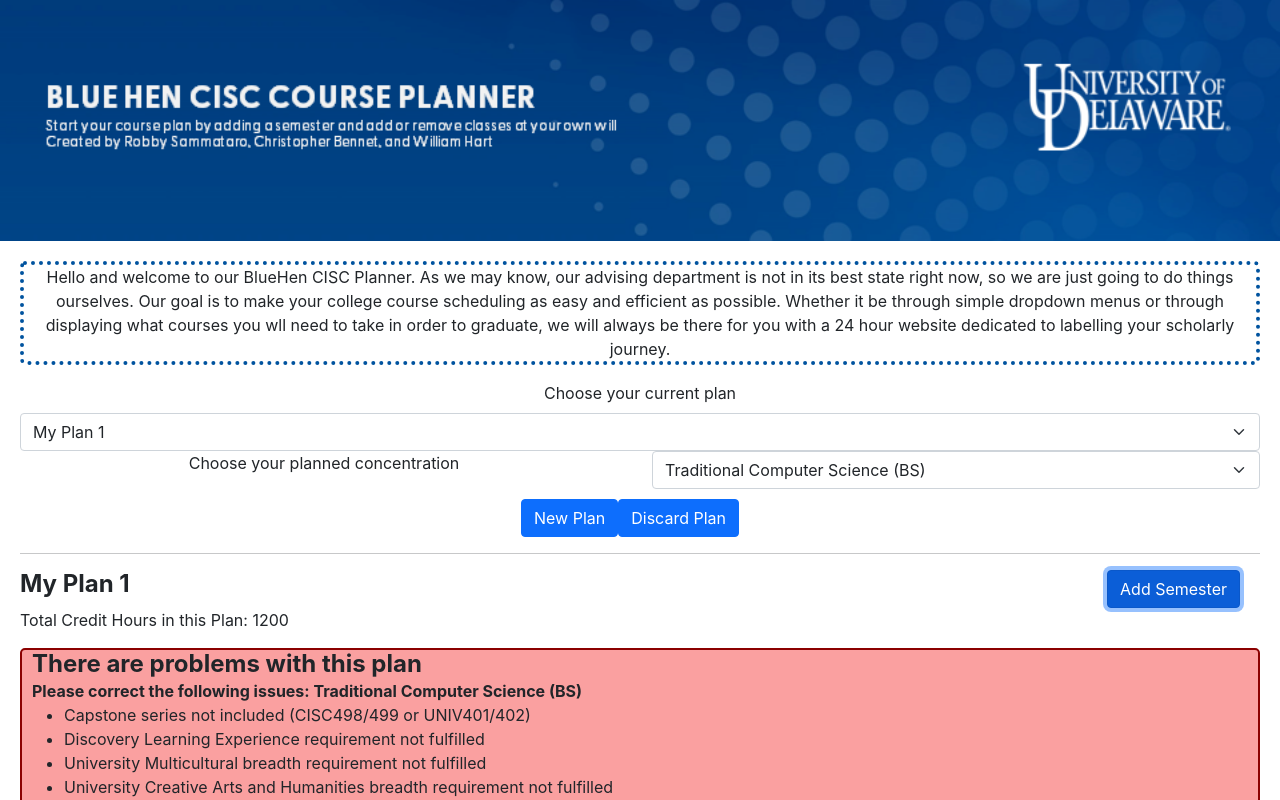
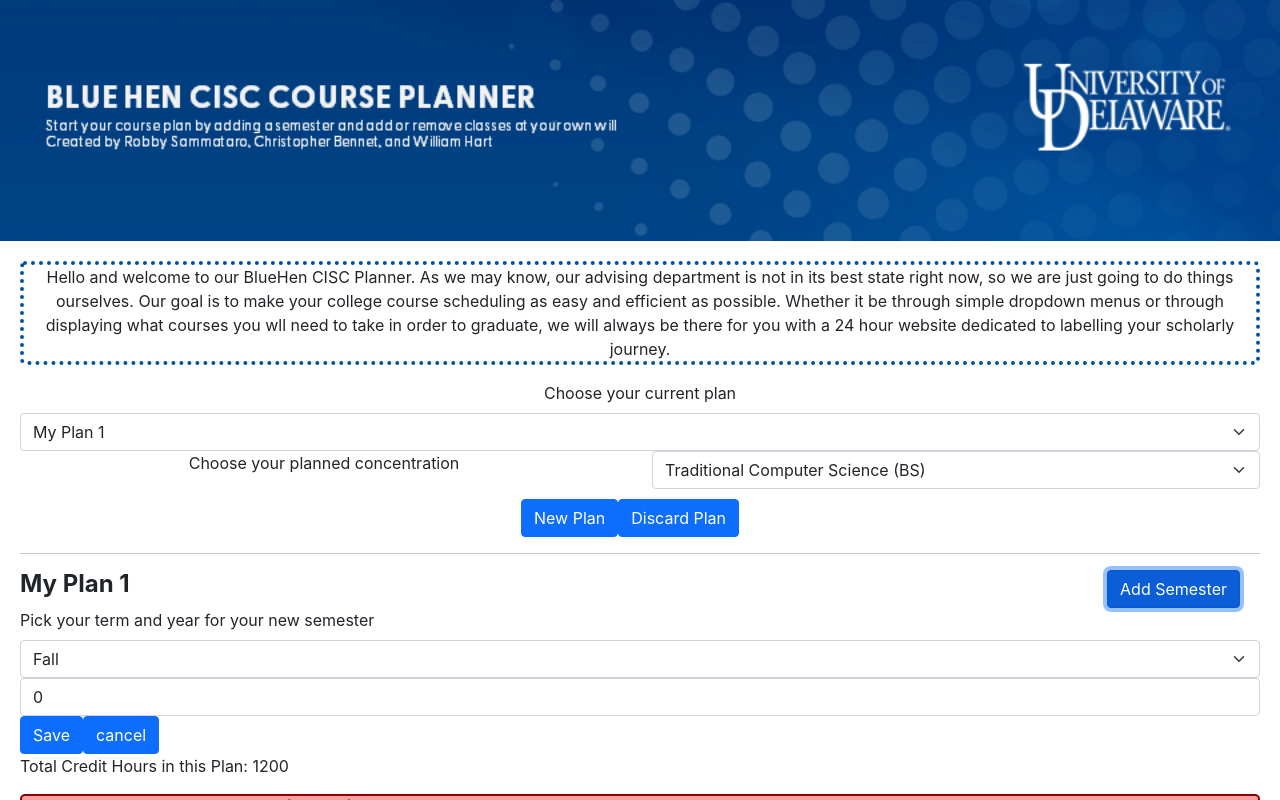
Before and after one commit to UD-CISC275-S22/cis-scheduler-team-16, a React (Create React App) app: page / in a window 1280 px wide. Both pictures are taken after a click on the button "Add Semester". Shown: the top 800 px of the page. Built offline with nearby package versions, Linux system fonts and the light colour scheme.

Commit message:
added editable new semester

```diff
--- a/src/components/PlanViewer.tsx
+++ b/src/components/PlanViewer.tsx
@@ -7,6 +7,8 @@
 import { Plan } from "../templates/plan";
 import planList from "../templates/PlansList.json";
 import { checkPlan } from "./utility/PlanTester";
+
+const termList: string[] = ["Summer", "Fall", "Winter", "Spring"]; //list of diff terms
 
 type COURSE_OPERATIONS =
     | "add"
@@ -44,6 +46,9 @@
     const [currentConcentration, setCurrentConcentration] = useState<string>(
         "Traditional Computer Science (BS)"
     );
+    const [editSem, setEditSem] = useState<boolean>(false); //boolean state for editable state
+    const [term, setTerm] = useState<string>("Fall"); //term to set a new semester to
+    const [year, setYear] = useState<number>(0); //year to set a new semester to
 
     // Get the total number of credit hours for this Plan
     let totalCredits = 0;
@@ -84,6 +89,9 @@
     ) {
         setCurrentConcentration(event.target.value);
     }
+    function updateTerm(event: React.ChangeEvent<HTMLSelectElement>) {
+        setTerm(event.target.value);
+    }
 
     /**
      * This function takes a index, and a semester which we use to update the plan's semester at that index
@@ -105,6 +113,7 @@
         });
         planSemesters.splice(planSemesters.length, 0, semester);
         setCurPlan({ ...curPlan, semesters: planSemesters });
+        setEditSem(!editSem); //added to close semester edit when saved
     };
 
     const planAdder = (newPlan: Plan): void => {
@@ -252,9 +261,9 @@
                 // add course
                 //console.log("Assembly Guy");
                 const newSemester = {
-                    term: "Blank Semester",
+                    term: term, //changed from "Blank Semester"
                     courses: [],
-                    year: 3,
+                    year: year, //changed from "3"
                     id: `${clonedPlan.semesters.length}`
                 };
                 //console.log("newSem length: ", newSemesters.length);
@@ -407,6 +416,38 @@
                         }}
                     >
                         <Button
+                            //() => updateSemesterCourse({course: undefined, semesterIndex: 0, courseIndex: 0, opType: "addSemester"})
+                            onClick={() => setEditSem(!editSem)}
+                        >
+                            Add Semester
+                        </Button>
+                        {"   "}
+                    </Col>
+                </Form.Group>
+                {editSem && (
+                    <div data-testID="editSem-div">
+                        <Form.Group controlId="userEmotions">
+                            <Form.Label>
+                                {" "}
+                                Pick your term and year for your new semester{" "}
+                            </Form.Label>
+                            <Form.Select value={term} onChange={updateTerm}>
+                                {termList.map((term: string) => (
+                                    <option key={term} value={term}>
+                                        {term}
+                                    </option>
+                                ))}
+                            </Form.Select>
+                            <Form.Control
+                                type="number"
+                                value={year}
+                                onChange={(
+                                    event: React.ChangeEvent<HTMLInputElement>
+                                ) => setYear(parseInt(event.target.value) || 0)}
+                            />
+                        </Form.Group>
+                        <Button
+                            data-testId="saveSem-button"
                             onClick={() =>
                                 updateSemesterCourse({
                                     course: undefined,
@@ -416,11 +457,16 @@
                                 })
                             }
                         >
-                            Add Semester
+                            Save
                         </Button>
-                        {"   "}
-                    </Col>
-                </Form.Group>
+                        <Button
+                            data-testID="cancelSem-button"
+                            onClick={() => setEditSem(!editSem)}
+                        >
+                            cancel
+                        </Button>
+                    </div>
+                )}
                 <p>Total Credit Hours in this Plan: {totalCredits}</p>
                 <div style={{ marginBottom: "20px" }}>
                     {checkPlan(curPlan, currentConcentration)}
```
